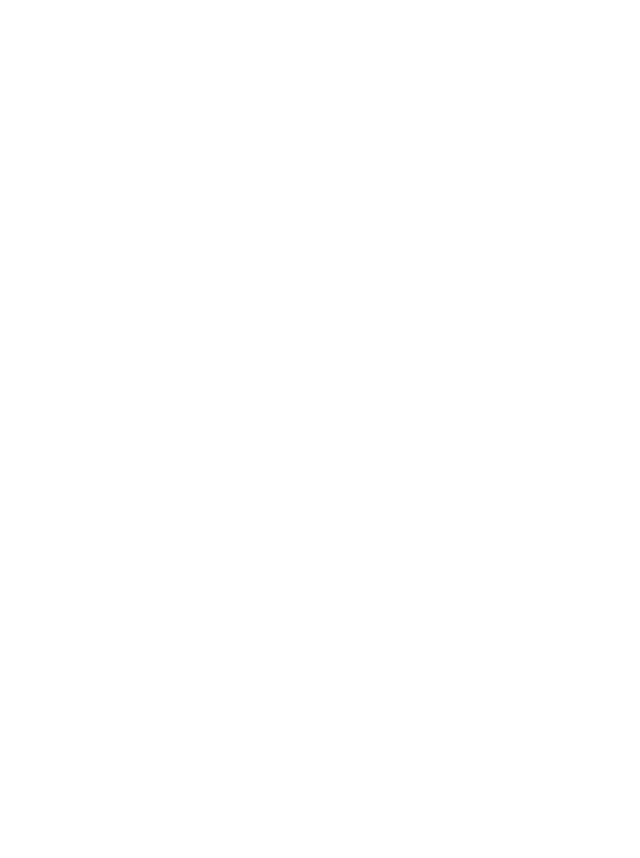
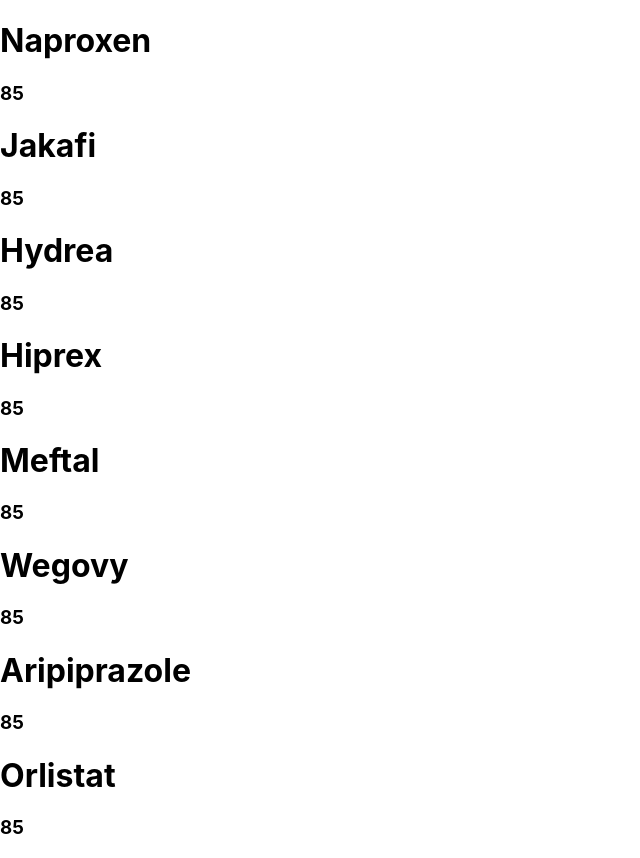
Before and after one commit to meetmistry28/ReactJS, a React (Create React App) app: page / in a window 1280 px wide. Shown: the whole page, without its empty margins (0-640 px from the left). Before the commit the page ends 800 px from the top, so only its background shows below. Built offline with nearby package versions, Linux system fonts and the light colour scheme.

Commit message:
04.03.2024css

```diff
--- a/src/App.js
+++ b/src/App.js
@@ -25,8 +25,8 @@
       {/* <Profile name= {'MEET'} age={21} email={'meet@gmail.com'}/> */}
       {/* <Counter/> */}
       {/* <Counter/> */}
-      {/* <Medicine /> */}
-      <Doctor />
+      <Medicine />
+      {/* <Doctor /> */}
 
     </>
   );
--- a/src/user/components/Card.js
+++ b/src/user/card/Card.js
@@ -1,12 +1,16 @@
 import React from "react";
+import style from "../card/Card"
 
 function Card ({ data }) {
     console.log(data);
 
     return (
         <>
+        <div className={style.Card}  >
             <h1>{data.name}</h1>
             <h3>{data.price}</h3>
+        </div>
+
         </>
     )
 }
--- /dev/null
+++ b/src/user/card/Card.module.css
@@ -0,0 +1,6 @@
+.card {
+    background-color: rgba(167, 130, 86, 0.664);
+    border-radius: 10px;
+    padding: 20px;
+    box-shadow: 0px,0px,0px,0.4 rgb(0, 0, 0);
+}
--- a/src/user/containers/Medicine.js
+++ b/src/user/containers/Medicine.js
@@ -1,5 +1,6 @@
 import React from "react";
-import Card from "../components/Card"
+import Card from "../card/Card"
+import style from "../card/Card"
 
 
 const medicineData = [
```
